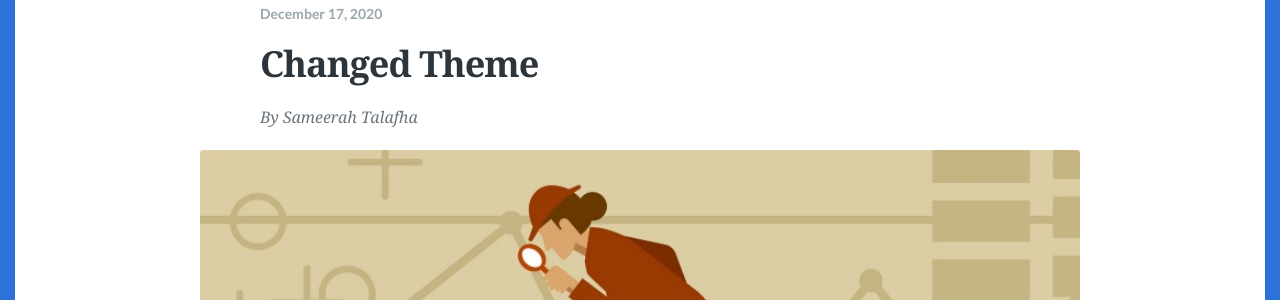
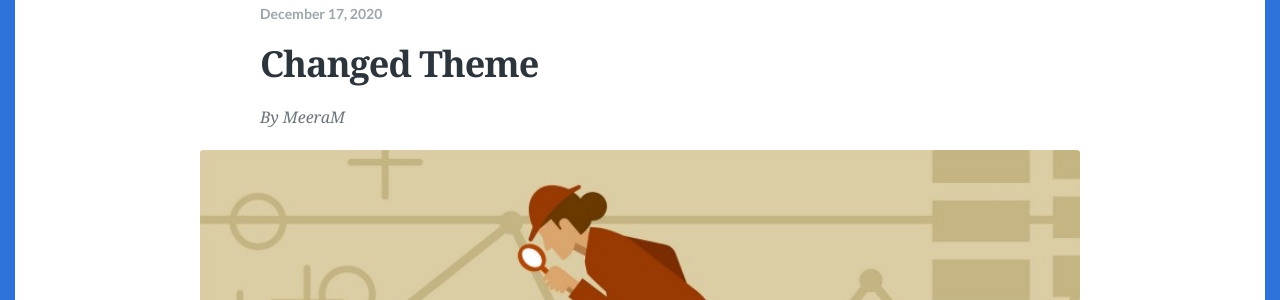
Before and after one commit to Meera-M-T/meeram.github.io, a Jekyll site: the page built from index.html, in a window 1280 px wide and 900 px high. Shown: the part 402-702 px from the top of the window. Built offline with Jekyll 4.4.1, drawn with Linux system fonts in a browser that asks for light colours; the list of posts is cut into pages by our own code.

Commit message:
Update author.json

```diff
--- a/_data/author.json
+++ b/_data/author.json
@@ -1,5 +1,5 @@
 {
-  "name": "Sameerah Talafha",
+  "name": "MeeraM",
   "bio": "I am a PhD student at <a href=\"https://www.siu.edu\" target=\"_blank\">SIU</a>",
   "url": "http://MeeraM.github.io",
   "location": "Carbondale, IL, USA",
```
